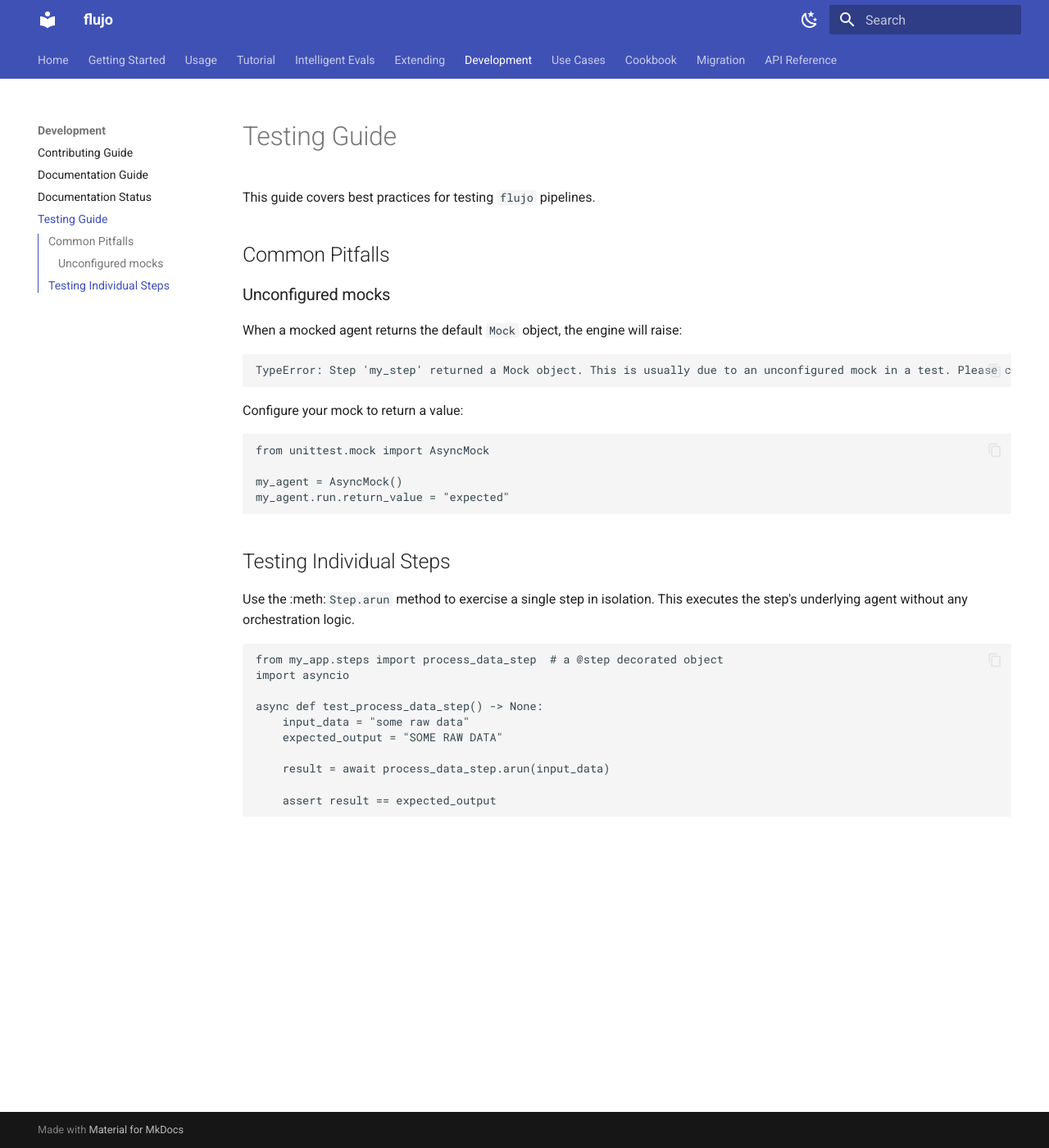
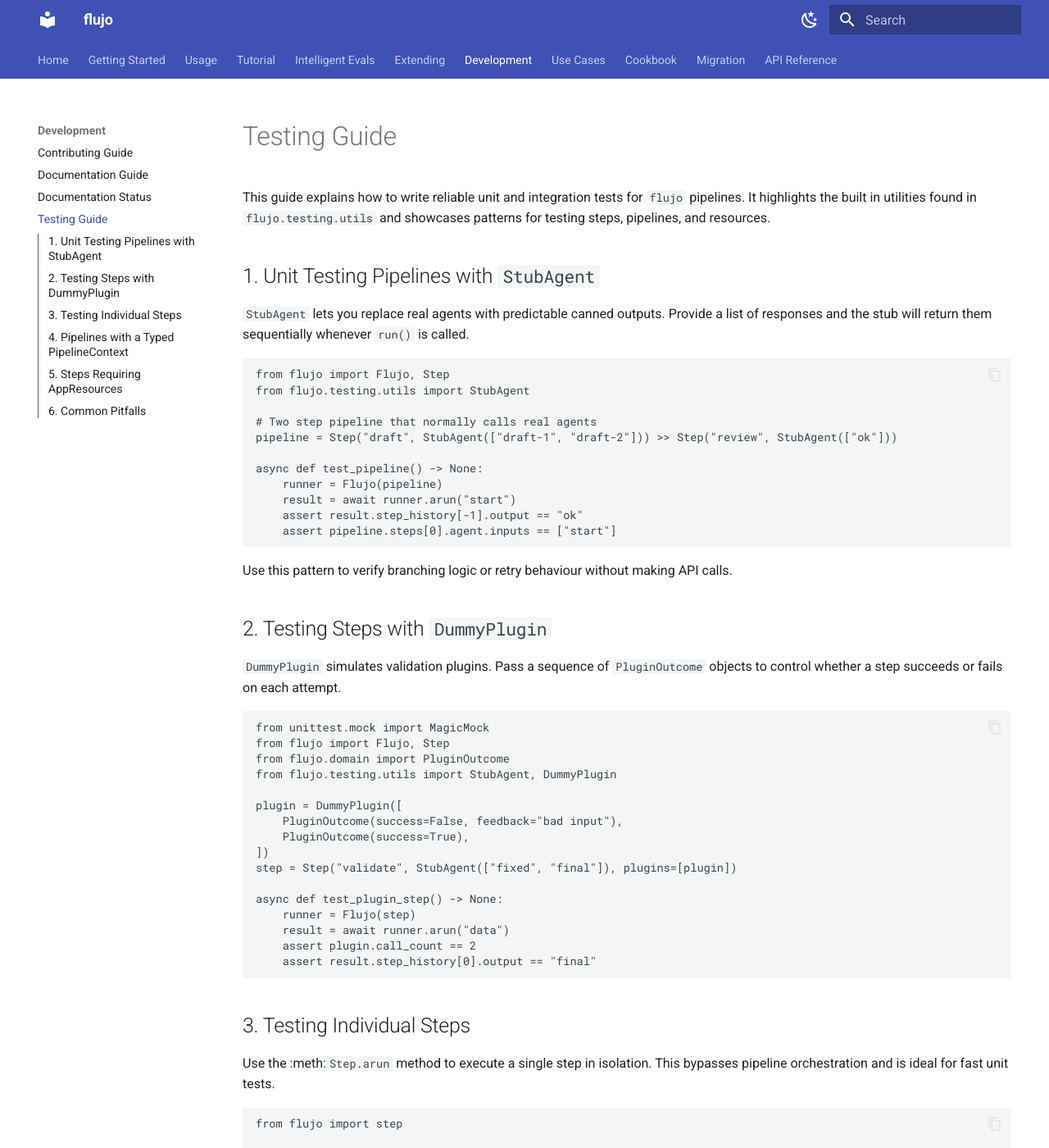
Before and after one commit to aandresalvarez/flujo, an MkDocs documentation site: the page built from docs/testing_guide.md, in a window 1280 px wide and 1400 px high. Shown: the whole window at 82% size. Built offline with MkDocs 1.6.1 and Material for MkDocs 9.7.7, drawn with Linux system fonts in a browser that asks for light colours; some of the changed text lies outside the part shown.

Commit message:
docs: expand testing guide

````diff
--- a/docs/testing_guide.md
+++ b/docs/testing_guide.md
@@ -1,40 +1,122 @@
 # Testing Guide
 
-This guide covers best practices for testing `flujo` pipelines.
+This guide explains how to write reliable unit and integration tests for `flujo` pipelines. It highlights the built in utilities found in `flujo.testing.utils` and showcases patterns for testing steps, pipelines, and resources.
 
-## Common Pitfalls
+## 1. Unit Testing Pipelines with `StubAgent`
 
-### Unconfigured mocks
+`StubAgent` lets you replace real agents with predictable canned outputs. Provide a list of responses and the stub will return them sequentially whenever `run()` is called.
 
-When a mocked agent returns the default `Mock` object, the engine will raise:
+```python
+from flujo import Flujo, Step
+from flujo.testing.utils import StubAgent
+
+# Two step pipeline that normally calls real agents
+pipeline = Step("draft", StubAgent(["draft-1", "draft-2"])) >> Step("review", StubAgent(["ok"]))
+
+async def test_pipeline() -> None:
+    runner = Flujo(pipeline)
+    result = await runner.arun("start")
+    assert result.step_history[-1].output == "ok"
+    assert pipeline.steps[0].agent.inputs == ["start"]
+```
+
+Use this pattern to verify branching logic or retry behaviour without making API calls.
+
+## 2. Testing Steps with `DummyPlugin`
+
+`DummyPlugin` simulates validation plugins. Pass a sequence of `PluginOutcome` objects to control whether a step succeeds or fails on each attempt.
+
+```python
+from unittest.mock import MagicMock
+from flujo import Flujo, Step
+from flujo.domain import PluginOutcome
+from flujo.testing.utils import StubAgent, DummyPlugin
+
+plugin = DummyPlugin([
+    PluginOutcome(success=False, feedback="bad input"),
+    PluginOutcome(success=True),
+])
+step = Step("validate", StubAgent(["fixed", "final"]), plugins=[plugin])
+
+async def test_plugin_step() -> None:
+    runner = Flujo(step)
+    result = await runner.arun("data")
+    assert plugin.call_count == 2
+    assert result.step_history[0].output == "final"
+```
+
+## 3. Testing Individual Steps
+
+Use the :meth:`Step.arun` method to execute a single step in isolation. This bypasses pipeline orchestration and is ideal for fast unit tests.
+
+```python
+from flujo import step
+
+@step
+async def uppercase(text: str) -> str:
+    return text.upper()
+
+async def test_uppercase() -> None:
+    result = await uppercase.arun("hi")
+    assert result == "HI"
+```
+
+## 4. Pipelines with a Typed `PipelineContext`
+
+When your pipeline uses a context model, provide `initial_context_data` to the runner and assert the `final_pipeline_context` in your test.
+
+```python
+from pydantic import BaseModel
+from flujo import Flujo, Step, step
+from flujo.testing.utils import StubAgent
+
+class Ctx(BaseModel):
+    counter: int = 0
+
+@step
+async def increment(x: int, *, pipeline_context: Ctx) -> int:
+    pipeline_context.counter += 1
+    return x + 1
+
+pipeline = Step("a", increment) >> Step("b", increment)
+
+async def test_context_flow() -> None:
+    runner = Flujo(pipeline, context_model=Ctx, initial_context_data={"counter": 0})
+    result = await runner.arun(1)
+    assert result.step_history[-1].output == 3
+    assert result.final_pipeline_context.counter == 2
+```
+
+## 5. Steps Requiring `AppResources`
+
+Agents and plugins can declare a `resources` dependency. Pass mock resources to the runner and verify interactions.
+
+```python
+from unittest.mock import MagicMock
+from flujo import Flujo, Step, AppResources
+
+class MyResources(AppResources):
+    db: MagicMock
+
+class LookupAgent:
+    async def run(self, user_id: int, *, resources: MyResources) -> str:
+        return resources.db.get_user(user_id)
+
+async def test_with_resources() -> None:
+    resources = MyResources(db=MagicMock())
+    resources.db.get_user.return_value = "Alice"
+    runner = Flujo(Step("lookup", LookupAgent()), resources=resources)
+    result = await runner.arun(1)
+    resources.db.get_user.assert_called_once_with(1)
+    assert result.step_history[0].output == "Alice"
+```
+
+## 6. Common Pitfalls
+
+If a mocked agent returns the default `Mock` object, the engine raises:
 
 ```text
-TypeError: Step 'my_step' returned a Mock object. This is usually due to an unconfigured mock in a test. Please configure your mock agent to return a concrete value.
+TypeError: Step 'my_step' returned a Mock object. This is usually due to an unconfigured mock in a test.
 ```
 
-Configure your mock to return a value:
-
-```python
-from unittest.mock import AsyncMock
-
-my_agent = AsyncMock()
-my_agent.run.return_value = "expected"
-```
-
-## Testing Individual Steps
-
-Use the :meth:`Step.arun` method to exercise a single step in isolation. This
-executes the step's underlying agent without any orchestration logic.
-
-```python
-from my_app.steps import process_data_step  # a @step decorated object
-import asyncio
-
-async def test_process_data_step() -> None:
-    input_data = "some raw data"
-    expected_output = "SOME RAW DATA"
-
-    result = await process_data_step.arun(input_data)
-
-    assert result == expected_output
-```
+Always set a return value on your mocks. See the [Troubleshooting Guide](troubleshooting.md) for more details.
````
Also changed, not shown: CONTRIBUTING.md (+1 -0 lines), README.md (+1 -0 lines).
